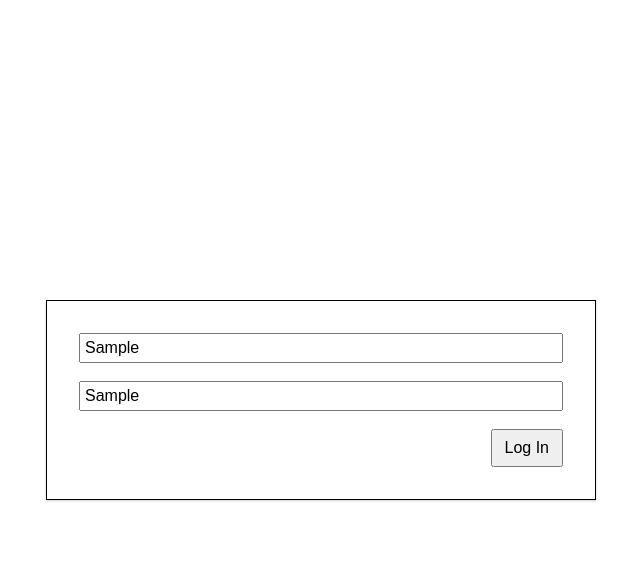
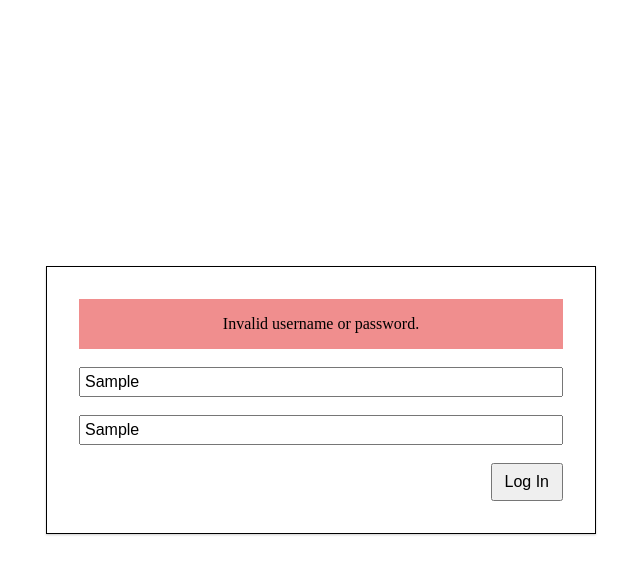
Before and after one commit to cellbesmanos/netzwelt-practical, a React (Vite) app: page /Account/Login in a window 1280 px wide. Both pictures are taken after typing "Sample", "Sample" into the empty fields and a click on the button "Log In". Shown: the top 574 px of the page, without its empty margins (319-959 px from the left). Built offline with nearby package versions, Linux system fonts and the light colour scheme.

Commit message:
Fix: Prevent login page flashed during page refresh
- Readd login error message and fix its class name

```diff
--- a/src/components/ProtectedRoute.jsx
+++ b/src/components/ProtectedRoute.jsx
@@ -1,17 +1,24 @@
-import { useContext, useEffect } from "react";
+import { useContext, useLayoutEffect, useState } from "react";
 import { Navigate } from "react-router-dom";
 import { authenticationContext } from "../providers/AuthenticationProvider";
 
 export default function ProtectedRoute({ children }) {
   const [user, setUser] = useContext(authenticationContext);
+  const [isLoading, setIsLoading] = useState(true);
 
-  useEffect(() => {
+  useLayoutEffect(() => {
     if (!user) {
       const persistedUser = localStorage.getItem("user");
 
       setUser(persistedUser);
     }
+
+    setIsLoading(false);
   }, []);
 
-  return user ? children : <Navigate to={"/Account/Login"} replace />;
+  if (user) {
+    return !isLoading && children;
+  } else {
+    return !isLoading && <Navigate to={"/Account/Login"} replace />;
+  }
 }
--- a/src/pages/Login/Login.css
+++ b/src/pages/Login/Login.css
@@ -23,7 +23,7 @@
   box-shadow: 0 1px 2px rgba(0, 0, 0, 0.2);
 }
 
-.Login_error {
+.Login__error {
   background-color: rgba(240, 137, 137, 0.952);
 
   text-align: center;
--- a/src/pages/Login/Login.jsx
+++ b/src/pages/Login/Login.jsx
@@ -41,6 +41,8 @@ export default function Login() {
   return (
     <div className="Login">
       <form className="Login__form" onSubmit={handleSubmit}>
+        {error && <div className="Login__error">{error}</div>}
+
         <label className="Login__input" htmlFor="username">
           <input
             id="username"
```
